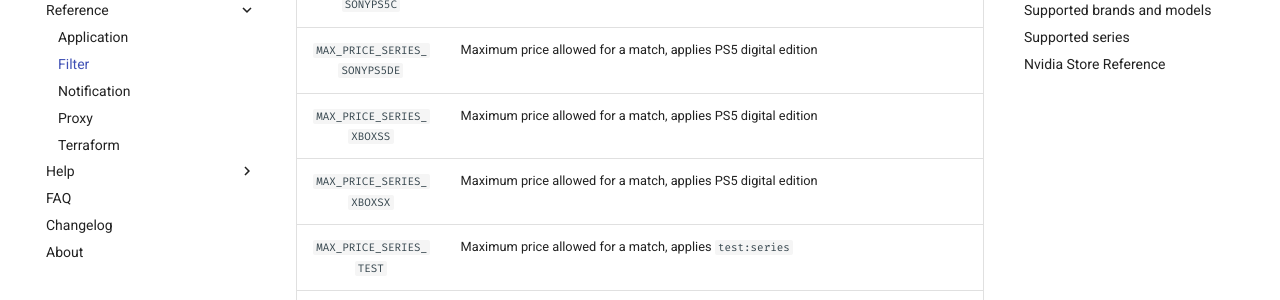
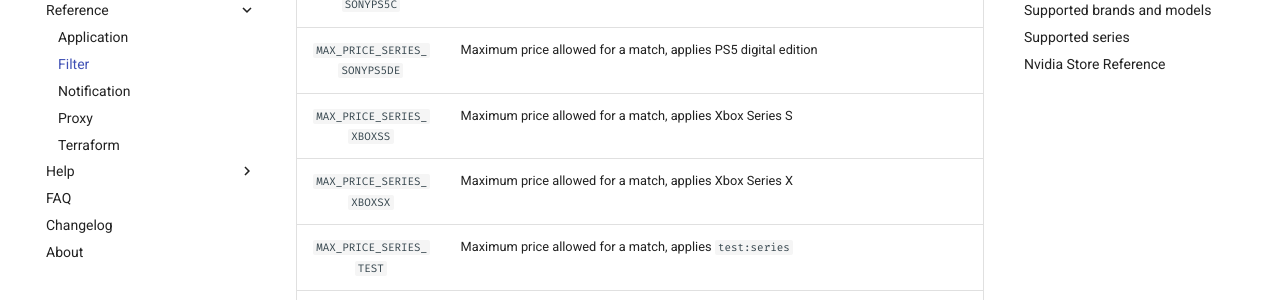
Before and after one commit to jef/streetmerchant, an MkDocs documentation site: the page built from docs/reference/filter.md, in a window 1280 px wide and 900 px high, scrolled down 1056 px. Shown: the part 152-452 px from the top of the window. Built offline with MkDocs 1.6.1 and Material for MkDocs 9.7.7, drawn with Linux system fonts in a browser that asks for light colours; comment, search, counter and statistics services are not loaded.

Commit message:
fix description Xbox Series S and X Price limit
changed from ps5 to series s and x

```diff
--- a/docs/reference/filter.md
+++ b/docs/reference/filter.md
@@ -18,8 +18,8 @@
 | `MAX_PRICE_SERIES_RX6900XT` | Maximum price allowed for a match, applies AMD RX 6900 XT |
 | `MAX_PRICE_SERIES_SONYPS5C` | Maximum price allowed for a match, applies PS5 console |
 | `MAX_PRICE_SERIES_SONYPS5DE` | Maximum price allowed for a match, applies PS5 digital edition |
-| `MAX_PRICE_SERIES_XBOXSS` | Maximum price allowed for a match, applies PS5 digital edition |
-| `MAX_PRICE_SERIES_XBOXSX` | Maximum price allowed for a match, applies PS5 digital edition |
+| `MAX_PRICE_SERIES_XBOXSS` | Maximum price allowed for a match, applies Xbox Series S |
+| `MAX_PRICE_SERIES_XBOXSX` | Maximum price allowed for a match, applies Xbox Series X |
 | `MAX_PRICE_SERIES_TEST` | Maximum price allowed for a match, applies `test:series` |
 | `MICROCENTER_LOCATION` | Specific MicroCenter location(s) to search. Comma separated, e.g.: `marietta,duluth`, default: `web` |
 | `SHOW_ONLY_BRANDS` | Filter to show specified brands. Comma separated, e.g.: `evga,zotac` |
```
